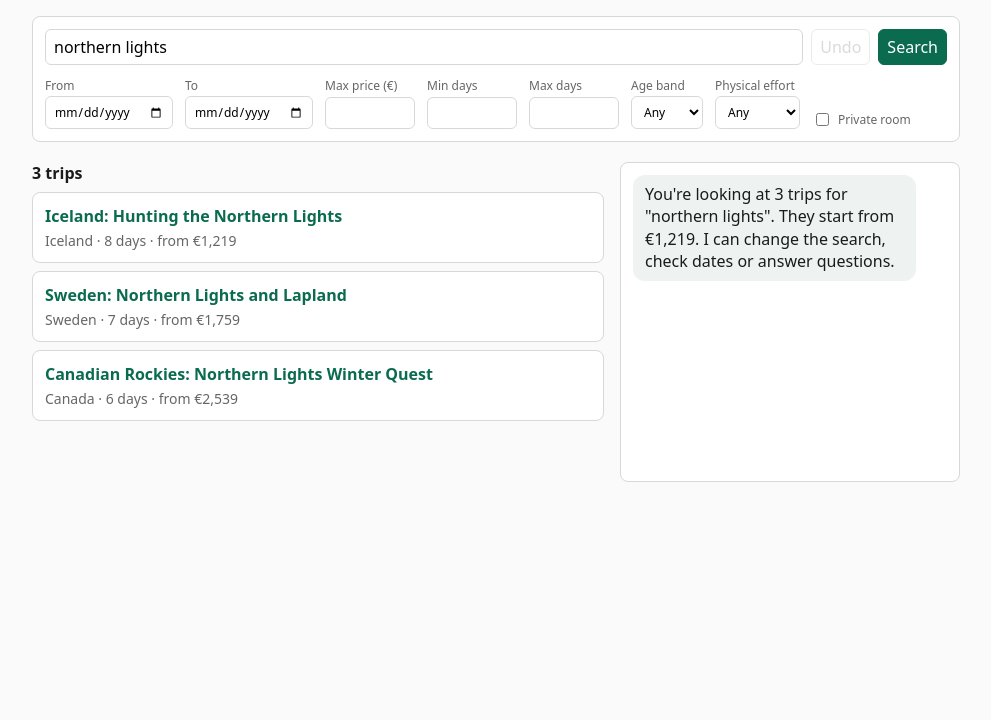
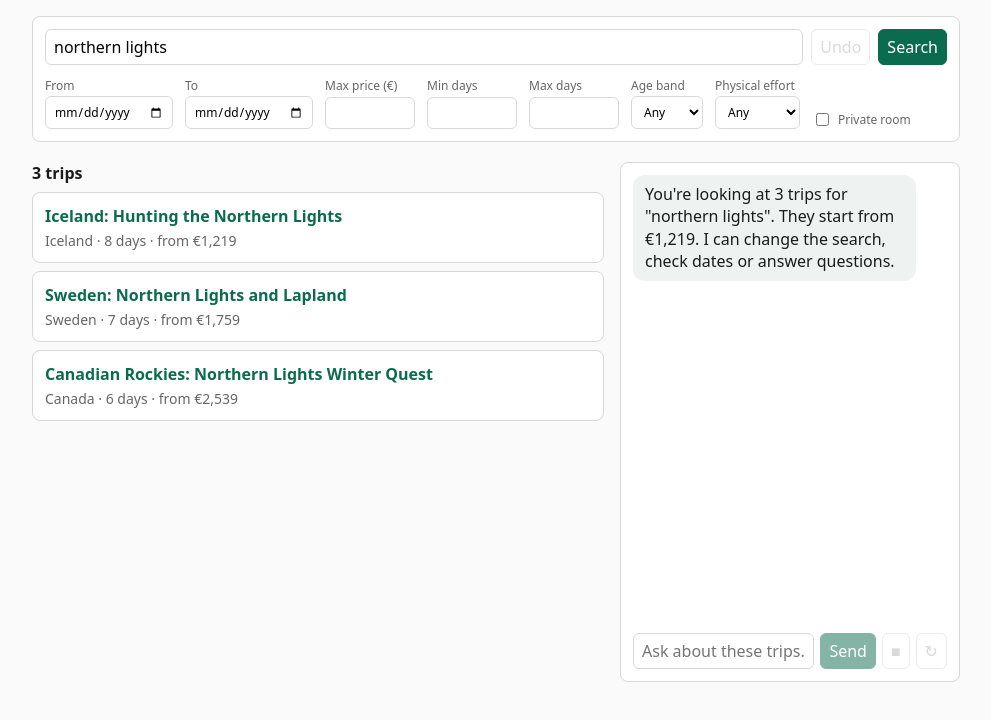
Before and after one commit to homayoun-afshari/weroad-case, a Next.js app: page / in a window 1280 px wide. Both pictures are taken after a click on the button "Ask the assistant". Shown: the top 720 px of the page, without its empty margins (144-1135 px from the left). Built offline with nearby package versions, Linux system fonts and the light colour scheme.

Commit message:
Add chat panel

```diff
--- a/app/globals.css
+++ b/app/globals.css
@@ -29,6 +29,15 @@ body {
   background: #fff;
   border: 1px solid var(--border);
   border-radius: 8px;
+}
+
+.controls fieldset {
+  display: grid;
+  gap: 12px;
+  margin: 0;
+  padding: 0;
+  border: 0;
+  min-width: 0;
 }
 
 .bar {
@@ -97,7 +106,9 @@ button.primary {
 }
 
 .chat {
-  min-height: 320px;
+  display: flex;
+  flex-direction: column;
+  height: 520px;
   margin-top: 20px;
   padding: 12px;
   background: #fff;
@@ -111,10 +122,13 @@ button.primary {
 }
 
 .messages {
-  display: grid;
+  flex: 1;
+  display: flex;
+  flex-direction: column;
   gap: 8px;
-  margin: 0;
+  margin: 0 0 12px;
   padding: 0;
+  overflow-y: auto;
   list-style: none;
 }
 
@@ -135,6 +149,36 @@ button.primary {
 .messages li.error {
   background: #fdecea;
   color: #7b1e14;
+}
+
+.messages li.thinking {
+  color: var(--muted);
+  font-style: italic;
+}
+
+.messages li.card {
+  align-self: stretch;
+  max-width: none;
+  padding: 6px 10px;
+  border: 1px dashed var(--border);
+  border-radius: 8px;
+  background: transparent;
+  color: var(--muted);
+  font-size: 13px;
+}
+
+.messages li.card p {
+  margin: 2px 0;
+}
+
+.chat-input {
+  display: flex;
+  gap: 6px;
+}
+
+.chat-input input {
+  flex: 1;
+  min-width: 0;
 }
 
 .message-box {
--- a/components/ChatPanel.tsx
+++ b/components/ChatPanel.tsx
@@ -1,12 +1,29 @@
+"use client";
+
+import { useEffect, useRef, useState, type FormEvent } from "react";
+import { cardLine } from "@/lib/chat/cards";
 import type { ChatEntry } from "@/lib/chat/types";
 
 interface Props {
   entries: ChatEntry[];
+  /** A turn is running: "Thinking…" shows, and the input is locked. */
+  thinking: boolean;
   onStart: () => void;
+  onSend: (text: string) => void;
+  onStop: () => void;
+  onRetry: () => void;
 }
 
-/** The chat. Before it starts it holds only the start button; after, the messages and errors. */
-export function ChatPanel({ entries, onStart }: Props) {
+/** The chat: the start button before it starts; after, the messages, the page cards, the input and the control buttons. */
+export function ChatPanel({ entries, thinking, onStart, onSend, onStop, onRetry }: Props) {
+  const [draft, setDraft] = useState("");
+  const list = useRef<HTMLOListElement>(null);
+
+  // Keep the newest message in view
+  useEffect(() => {
+    if (list.current) list.current.scrollTop = list.current.scrollHeight;
+  }, [entries, thinking]);
+
   if (entries.length === 0) {
     return (
       <aside className="chat start" aria-label="Assistant">
@@ -17,17 +34,57 @@ export function ChatPanel({ entries, onStart }: Props) {
     );
   }
 
+  const canRetry = !thinking && entries[entries.length - 1].kind === "error";
+
+  const submit = (event: FormEvent) => {
+    event.preventDefault();
+    const text = draft.trim();
+    if (!text || thinking) return;
+    setDraft("");
+    onSend(text);
+  };
+
   return (
     <aside className="chat" aria-label="Assistant">
-      <ol className="messages">
-        {entries.map((entry, i) =>
-          entry.kind === "tools" || entry.kind === "page" ? null : (
+      <ol className="messages" ref={list}>
+        {entries.map((entry, i) => {
+          if (entry.kind === "tools") return null;
+          if (entry.kind === "page") {
+            return (
+              <li key={i} className="card" aria-label="Page changes">
+                {entry.events.map((event, k) => (
+                  <p key={k}>{cardLine(event)}</p>
+                ))}
+              </li>
+            );
+          }
+          return (
             <li key={i} className={entry.kind}>
               {entry.text}
             </li>
-          ),
-        )}
+          );
+        })}
+        {thinking && <li className="assistant thinking">Thinking…</li>}
       </ol>
+      <form className="chat-input" onSubmit={submit}>
+        <input
+          type="text"
+          aria-label="Message"
+          placeholder="Ask about these trips…"
+          value={draft}
+          disabled={thinking}
+          onChange={(e) => setDraft(e.target.value)}
+        />
+        <button type="submit" className="primary" disabled={thinking || draft.trim() === ""}>
+          Send
+        </button>
+        <button type="button" aria-label="Stop" title="Stop" onClick={onStop} disabled={!thinking}>
+          ■
+        </button>
+        <button type="button" aria-label="Retry" title="Retry" onClick={onRetry} disabled={!canRetry}>
+          ↻
+        </button>
+      </form>
     </aside>
   );
 }
--- a/components/SearchApp.tsx
+++ b/components/SearchApp.tsx
@@ -1,9 +1,12 @@
 "use client";
 
-import { useEffect, useState } from "react";
+import { useEffect, useRef, useState } from "react";
+import { ChatError, isAbort, postTurn } from "@/lib/chat/client";
+import { searchEvent, undoEvent } from "@/lib/chat/events";
+import { firstMessage } from "@/lib/chat/firstMessage";
+import { addUserMessage, recordEvent, withoutTrailingErrors } from "@/lib/chat/history";
+import type { ChatEntry } from "@/lib/chat/types";
 import { formToRequest, requestToForm, type FormValues } from "@/lib/page/form";
-import { firstMessage } from "@/lib/chat/firstMessage";
-import type { ChatEntry } from "@/lib/chat/types";
 import { canUndo, createHistory, current, push, undo } from "@/lib/page/history";
 import type { PageState } from "@/lib/page/types";
 import { ChatPanel } from "./ChatPanel";
@@ -18,8 +21,11 @@ export function SearchApp({ initial }: { initial: PageState }) {
   const [pending, setPending] = useState(false);
   const [notice, setNotice] = useState<Notice | null>(null);
   const [entries, setEntries] = useState<ChatEntry[]>([]);
+  const [thinking, setThinking] = useState(false);
+  const turn = useRef<AbortController | null>(null);
 
   const page = current(history);
+  const chatStarted = entries.length > 0;
 
   // The message box closes by itself; a new message starts the timer again
   useEffect(() => {
@@ -39,7 +45,10 @@ export function SearchApp({ initial }: { initial: PageState }) {
       });
       const body = await response.json();
       if (!response.ok) throw new Error(body.error ?? "The search failed. Please try again.");
-      setHistory((h) => push(h, body as PageState, "user"));
+      const next = body as PageState;
+      setHistory((h) => push(h, next, "user"));
+      // The chat shows what the user did on the page, and the agent learns it with the next message
+      if (chatStarted) setEntries((e) => recordEvent(e, searchEvent(next)));
     } catch (e) {
       const body =
         e instanceof TypeError
@@ -54,13 +63,47 @@ export function SearchApp({ initial }: { initial: PageState }) {
   function onUndo() {
     const undone = undo(history);
     if (!undone) return;
+    const restored = current(undone.history);
     setHistory(undone.history);
-    setForm(requestToForm(current(undone.history).request));
+    setForm(requestToForm(restored.request));
+    if (chatStarted) setEntries((e) => recordEvent(e, undoEvent(page, restored, undone.reversed)));
   }
 
   /** Starting the chat: the first message is written by code from the page as it is now. */
   function onStart() {
     setEntries([{ kind: "assistant", text: firstMessage(page) }]);
+  }
+
+  /** One turn: the agent answers, and if it searched, the page follows as the assistant's change. */
+  async function runTurn(sent: ChatEntry[]) {
+    const controller = new AbortController();
+    turn.current = controller;
+    setThinking(true);
+    try {
+      const result = await postTurn(withoutTrailingErrors(sent), controller.signal);
+      setEntries((e) => [...e, ...result.entries]);
+      if (result.page) {
+        const next = result.page;
+        setHistory((h) => push(h, next, "assistant"));
+        setForm(requestToForm(next.request));
+      }
+    } catch (e) {
+      const text = isAbort(e)
+        ? "You stopped this answer."
+        : e instanceof ChatError
+          ? e.message
+          : "The assistant couldn't answer. Please try again.";
+      setEntries((en) => [...en, { kind: "error", text }]);
+    } finally {
+      setThinking(false);
+      turn.current = null;
+    }
+  }
+
+  function onSend(text: string) {
+    const sent = addUserMessage(entries, text, page);
+    setEntries(sent);
+    void runTurn(sent);
   }
 
   return (
@@ -72,12 +115,20 @@ export function SearchApp({ initial }: { initial: PageState }) {
         onUndo={onUndo}
         canUndo={canUndo(history)}
         pending={pending}
+        locked={pending || thinking}
       />
       <div className="layout">
         <main>
           <ResultsList results={page.results} />
         </main>
-        <ChatPanel entries={entries} onStart={onStart} />
+        <ChatPanel
+          entries={entries}
+          thinking={thinking}
+          onStart={onStart}
+          onSend={onSend}
+          onStop={() => turn.current?.abort()}
+          onRetry={() => void runTurn(entries)}
+        />
       </div>
       {notice && <MessageBox notice={notice} onClose={() => setNotice(null)} />}
     </div>
--- a/lib/agent/turn.ts
+++ b/lib/agent/turn.ts
@@ -1,7 +1,6 @@
 import { generateText, isStepCount, type LanguageModel } from "ai";
 import { toModelMessages } from "@/lib/chat/history";
-import type { ChatEntry } from "@/lib/chat/types";
-import type { PageState } from "@/lib/page/types";
+import type { ChatEntry, TurnResponse } from "@/lib/chat/types";
 import { SYSTEM_PROMPT } from "./prompt";
 import { createTools, type TurnPage } from "./tools";
 
@@ -12,19 +11,12 @@ export const TURN_TIMEOUT_MS = 30_000;
 /** The turn ended without an answer for the user (for example, the step limit came first). */
 export class TurnError extends Error {}
 
-export interface TurnResult {
-  /** To append to the chat history: the tool calls and results of the turn, then the assistant message. */
-  entries: ChatEntry[];
-  /** The page after the turn, when the agent searched. The client applies it as the assistant's change. */
-  page: PageState | null;
-}
-
 /** One turn: the chat history ends with a user message; the agent calls tools and writes its answer. */
 export async function runTurn(options: {
   model: LanguageModel;
   entries: ChatEntry[];
   abortSignal?: AbortSignal;
-}): Promise<TurnResult> {
+}): Promise<TurnResponse> {
   const turn: TurnPage = { page: null };
   const result = await generateText({
     model: options.model,
--- a/lib/chat/blocks.ts
+++ b/lib/chat/blocks.ts
@@ -6,7 +6,7 @@ import type { PageEvent } from "./types";
 /** How many results the page state lists; the rest are counted, so a long list doesn't weigh on every turn. */
 const MAX_LISTED = 10;
 
-const plural = (count: number, word: string) => `${count} ${word}${count === 1 ? "" : "s"}`;
+export const plural = (count: number, word: string) => `${count} ${word}${count === 1 ? "" : "s"}`;
 
 function describeDays({ min, max }: { min?: number; max?: number }): string {
   if (min !== undefined && max !== undefined) return `${min} to ${max} days`;
--- /dev/null
+++ b/lib/chat/cards.ts
@@ -0,0 +1,12 @@
+import { describeRequest, plural } from "./blocks";
+import type { PageEvent } from "./types";
+
+/** One line of a page changes card, in the user's voice: the same facts as the model's `<page_events>` line. */
+export function cardLine(event: PageEvent): string {
+  if (event.kind === "search") {
+    const trips = event.count === 0 ? "no trips" : plural(event.count, "trip");
+    return `You searched ${describeRequest(event.request)} → ${trips}`;
+  }
+  const whose = event.reversed === "assistant" ? "the assistant's change" : "your own change";
+  return `You undid ${whose} (${describeRequest(event.undone)}), back to ${describeRequest(event.restored)}`;
+}
--- /dev/null
+++ b/lib/chat/client.ts
@@ -0,0 +1,28 @@
+import type { ChatEntry, TurnResponse } from "./types";
+
+/** A chat turn failed; the message is written for the user. */
+export class ChatError extends Error {}
+
+export const isAbort = (error: unknown) => error instanceof DOMException && error.name === "AbortError";
+
+/** Asks the server for one turn. The history must end with the user's message. */
+export async function postTurn(entries: ChatEntry[], signal?: AbortSignal): Promise<TurnResponse> {
+  let response: Response;
+  try {
+    response = await fetch("/api/chat", {
+      method: "POST",
+      headers: { "content-type": "application/json" },
+      body: JSON.stringify({ entries }),
+      signal,
+    });
+  } catch (error) {
+    if (isAbort(error)) throw error;
+    throw new ChatError("Couldn't reach the server. Check your connection and try again.");
+  }
+
+  const body = await response.json().catch(() => null);
+  if (!response.ok) {
+    throw new ChatError(body?.error ?? "The assistant couldn't answer. Please try again.");
+  }
+  return body as TurnResponse;
+}
```
Also changed, not shown: components/SearchControls.tsx (+8 -3 lines), lib/chat/history.ts (+7 -0 lines), lib/chat/types.ts (+9 -1 lines), 2 other files (tests, documents, lock files or other folders).
